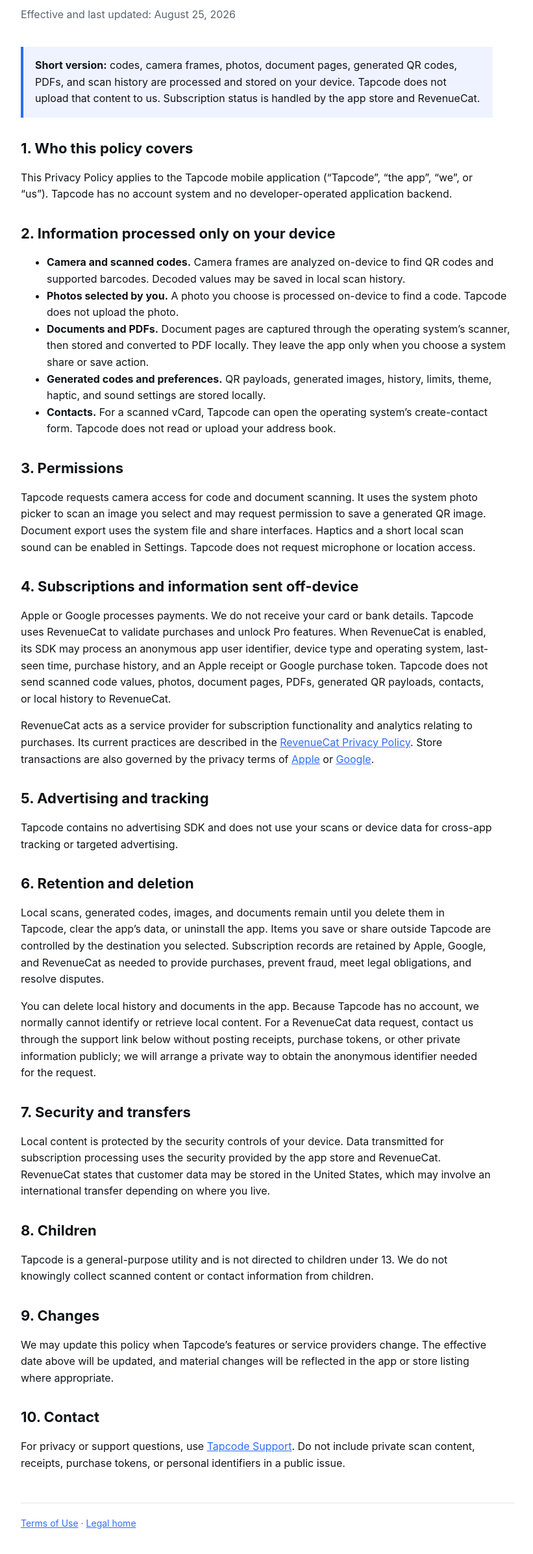
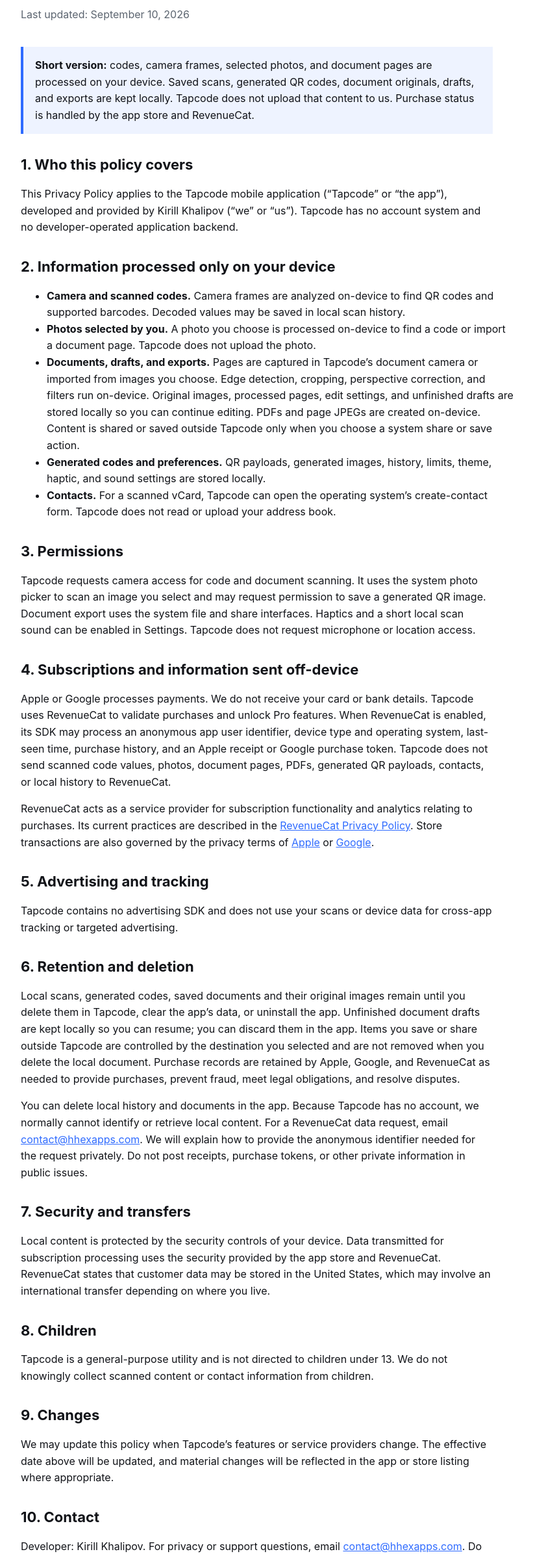
Before and after one commit to hhexio/tapcode-legal, a plain HTML site: page privacy/index.html in a window 1280 px wide. Shown: the part 170-2561 px from the top of the page at 65% size, without its empty margins (228-1049 px from the left). Drawn offline with Linux system fonts and the light colour scheme.

Commit message:
docs: update prerelease legal pages and support contact (#1)

```diff
--- a/privacy/index.html
+++ b/privacy/index.html
@@ -8,18 +8,18 @@
   <link rel="stylesheet" href="../legal.css">
 </head>
 <body><main>
-  <header><a href="../" class="mark" aria-label="Tapcode legal home">T</a><h1>Privacy Policy</h1><p class="meta">Effective and last updated: August 25, 2026</p></header>
+  <header><a href="../" class="mark" aria-label="Tapcode legal home">T</a><h1>Privacy Policy</h1><p class="meta">Last updated: September 10, 2026</p></header>
 
-  <p class="note"><strong>Short version:</strong> codes, camera frames, photos, document pages, generated QR codes, PDFs, and scan history are processed and stored on your device. Tapcode does not upload that content to us. Subscription status is handled by the app store and RevenueCat.</p>
+  <p class="note"><strong>Short version:</strong> codes, camera frames, selected photos, and document pages are processed on your device. Saved scans, generated QR codes, document originals, drafts, and exports are kept locally. Tapcode does not upload that content to us. Purchase status is handled by the app store and RevenueCat.</p>
 
   <h2>1. Who this policy covers</h2>
-  <p>This Privacy Policy applies to the Tapcode mobile application (“Tapcode”, “the app”, “we”, or “us”). Tapcode has no account system and no developer-operated application backend.</p>
+  <p>This Privacy Policy applies to the Tapcode mobile application (“Tapcode” or “the app”), developed and provided by Kirill Khalipov (“we” or “us”). Tapcode has no account system and no developer-operated application backend.</p>
 
   <h2>2. Information processed only on your device</h2>
   <ul>
     <li><strong>Camera and scanned codes.</strong> Camera frames are analyzed on-device to find QR codes and supported barcodes. Decoded values may be saved in local scan history.</li>
-    <li><strong>Photos selected by you.</strong> A photo you choose is processed on-device to find a code. Tapcode does not upload the photo.</li>
-    <li><strong>Documents and PDFs.</strong> Document pages are captured through the operating system’s scanner, then stored and converted to PDF locally. They leave the app only when you choose a system share or save action.</li>
+    <li><strong>Photos selected by you.</strong> A photo you choose is processed on-device to find a code or import a document page. Tapcode does not upload the photo.</li>
+    <li><strong>Documents, drafts, and exports.</strong> Pages are captured in Tapcode’s document camera or imported from images you choose. Edge detection, cropping, perspective correction, and filters run on-device. Original images, processed pages, edit settings, and unfinished drafts are stored locally so you can continue editing. PDFs and page JPEGs are created on-device. Content is shared or saved outside Tapcode only when you choose a system share or save action.</li>
     <li><strong>Generated codes and preferences.</strong> QR payloads, generated images, history, limits, theme, haptic, and sound settings are stored locally.</li>
     <li><strong>Contacts.</strong> For a scanned vCard, Tapcode can open the operating system’s create-contact form. Tapcode does not read or upload your address book.</li>
   </ul>
@@ -35,8 +35,8 @@
   <p>Tapcode contains no advertising SDK and does not use your scans or device data for cross-app tracking or targeted advertising.</p>
 
   <h2>6. Retention and deletion</h2>
-  <p>Local scans, generated codes, images, and documents remain until you delete them in Tapcode, clear the app’s data, or uninstall the app. Items you save or share outside Tapcode are controlled by the destination you selected. Subscription records are retained by Apple, Google, and RevenueCat as needed to provide purchases, prevent fraud, meet legal obligations, and resolve disputes.</p>
-  <p>You can delete local history and documents in the app. Because Tapcode has no account, we normally cannot identify or retrieve local content. For a RevenueCat data request, contact us through the support link below without posting receipts, purchase tokens, or other private information publicly; we will arrange a private way to obtain the anonymous identifier needed for the request.</p>
+  <p>Local scans, generated codes, saved documents and their original images remain until you delete them in Tapcode, clear the app’s data, or uninstall the app. Unfinished document drafts are kept locally so you can resume; you can discard them in the app. Items you save or share outside Tapcode are controlled by the destination you selected and are not removed when you delete the local document. Purchase records are retained by Apple, Google, and RevenueCat as needed to provide purchases, prevent fraud, meet legal obligations, and resolve disputes.</p>
+  <p>You can delete local history and documents in the app. Because Tapcode has no account, we normally cannot identify or retrieve local content. For a RevenueCat data request, email <a href="mailto:contact@hhexapps.com">contact@hhexapps.com</a>. We will explain how to provide the anonymous identifier needed for the request privately. Do not post receipts, purchase tokens, or other private information in public issues.</p>
 
   <h2>7. Security and transfers</h2>
   <p>Local content is protected by the security controls of your device. Data transmitted for subscription processing uses the security provided by the app store and RevenueCat. RevenueCat states that customer data may be stored in the United States, which may involve an international transfer depending on where you live.</p>
@@ -48,7 +48,7 @@
   <p>We may update this policy when Tapcode’s features or service providers change. The effective date above will be updated, and material changes will be reflected in the app or store listing where appropriate.</p>
 
   <h2>10. Contact</h2>
-  <p>For privacy or support questions, use <a href="https://github.com/hhexio/tapcode-legal/issues">Tapcode Support</a>. Do not include private scan content, receipts, purchase tokens, or personal identifiers in a public issue.</p>
+  <p>Developer: Kirill Khalipov. For privacy or support questions, email <a href="mailto:contact@hhexapps.com">contact@hhexapps.com</a>. Do not include passwords, purchase tokens, or personal documents in your initial message; we will ask for only the information needed to help.</p>
 
   <footer><a href="../terms/">Terms of Use</a> · <a href="../">Legal home</a></footer>
 </main></body>
```
Also changed, not shown: index.html (+3 -2 lines), terms/index.html (+7 -5 lines).
